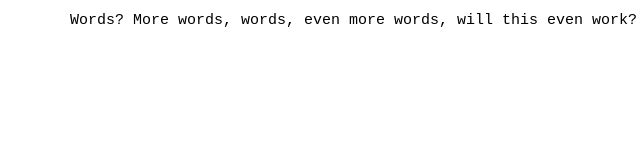
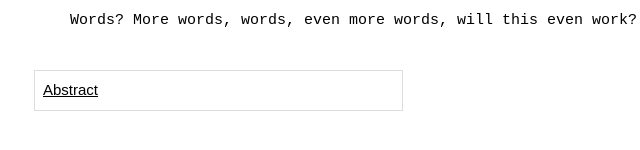
Before and after one commit to FEPSFY6935978/FY6935978, a plain HTML site: page index.html in a window 1280 px wide. Shown: the part 608-758 px from the top of the page, 16-656 px from the left. Drawn offline with nearby package versions, Linux system fonts and the light colour scheme.

Commit message:
Update index.html

```diff
--- a/index.html
+++ b/index.html
@@ -30,8 +30,9 @@
           }
 
       </style>
-
-   <style>
+</head>
+<body>
+<style>
 p.ex1 {
   margin-left: 250px;
 }
@@ -50,5 +51,10 @@ p.ex1 {
     Words? More words, words, even more words, will this even work? Is this a waste of my time? Is this even in the right spot?
   </pre>
 </p>
-</head>
+</body>
+<table>
+  <tr>
+    <td><a href="#Abstract">Abstract</td>
+  </tr>
+</table>
 </html>
```
